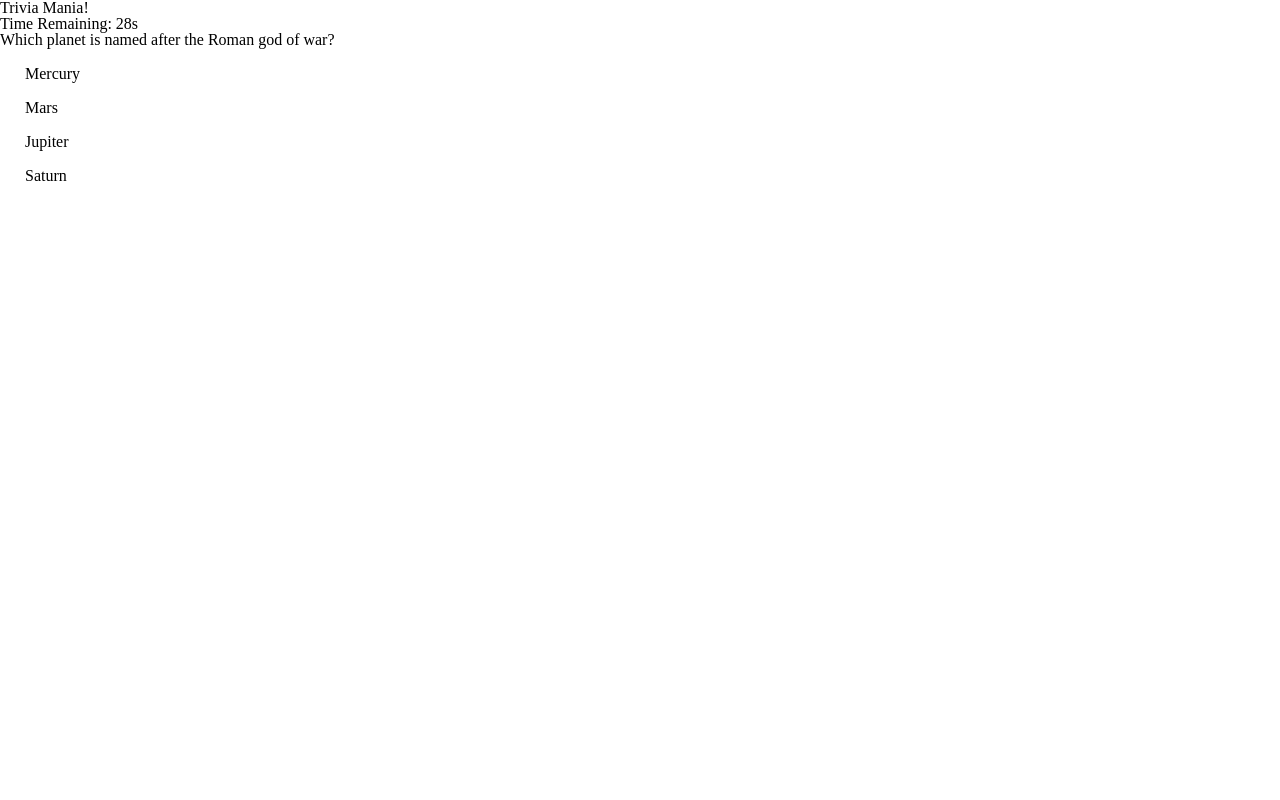
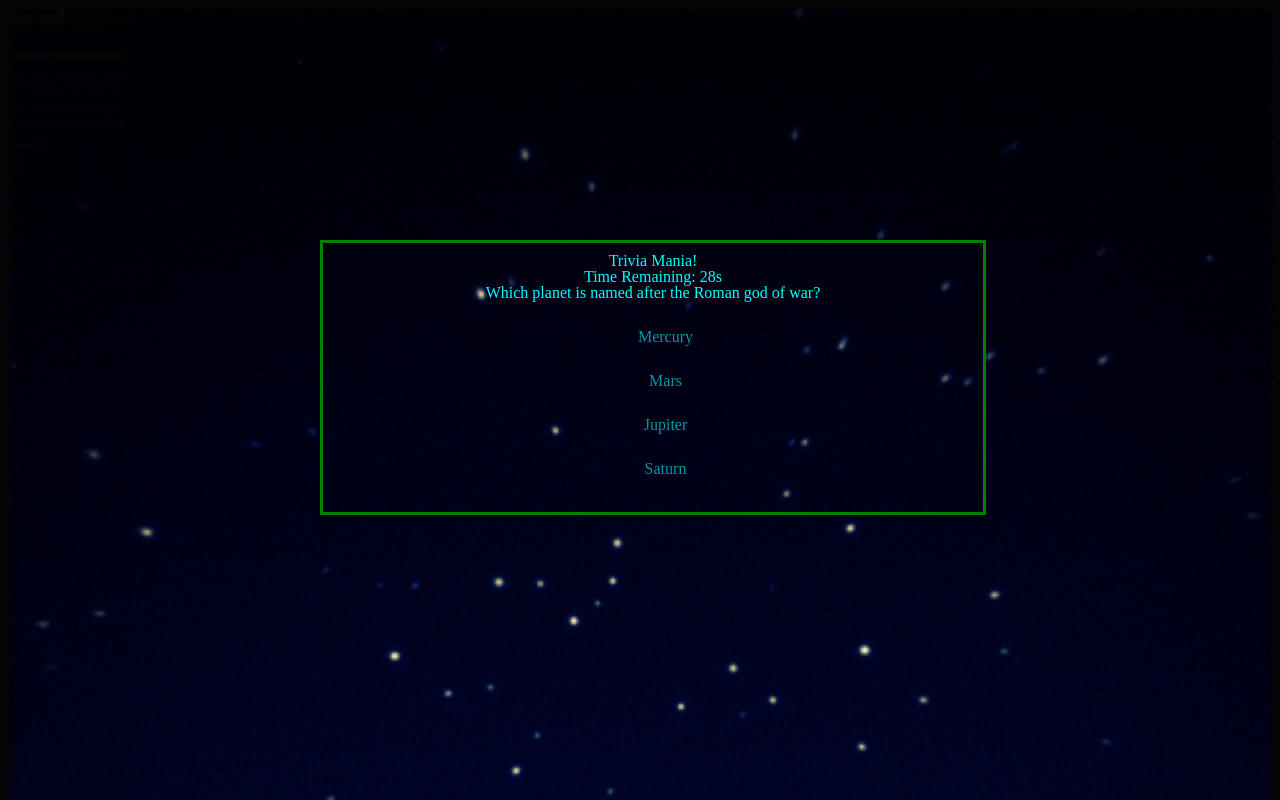
Before and after one commit to esarnb/TriviaGame, a plain HTML site: page index.html in a window 1280 px wide. Both pictures are taken after a click on the element "Click Here To Play!". Drawn offline with nearby package versions, Linux system fonts and the light colour scheme.

Commit message:
Added background, text center, coloring

```diff
--- a/assets/css/style.css
+++ b/assets/css/style.css
@@ -1,5 +1,22 @@
 body {
+    background-image: url("../images/stars.gif");
+    background-repeat: no-repeat;
+    background-size: cover;
+}
+.container {
+    margin: auto;
+    width: 50%;
+    border: 3px solid green;
+    padding: 10px;
+    position: fixed;
+    top: 30%;
+    left: 25%;
+    right: 25%;
+    text-align: center;
+}
 
+* {
+    color: cyan;
 }
 
 ul {
@@ -7,8 +24,7 @@ ul {
 }
 
 li {
-    /* display: inline-block; */
-    margin: 15px 0px;
+    margin: 25px 0px;
 }
 
 input {
@@ -18,8 +34,12 @@ input {
 label {
     visibility:hidden;
     cursor: pointer;
+    padding: 1.3% 15%;
+    opacity: 0.6
 }
 
-input:checked + label {
-    background: red;
+label:hover {
+    /* background-color: #baffe4; */
+    opacity: 1;
+    color: #00ffff;
 }
--- a/assets/javascript/app.js
+++ b/assets/javascript/app.js
@@ -143,7 +143,9 @@ function endGame() {
     //Gate to stop clicks
     endTheGame = true;
     //Clear all, display PlayAgain message and stats.
-
+    correction.empty()
+    question.empty()
+    answers.empty()
     //if they say yes, run questions again with position=0
 
     //else run a page refresh to show main menu.
```
Also changed, not shown: assets/images/stars.gif (added).
